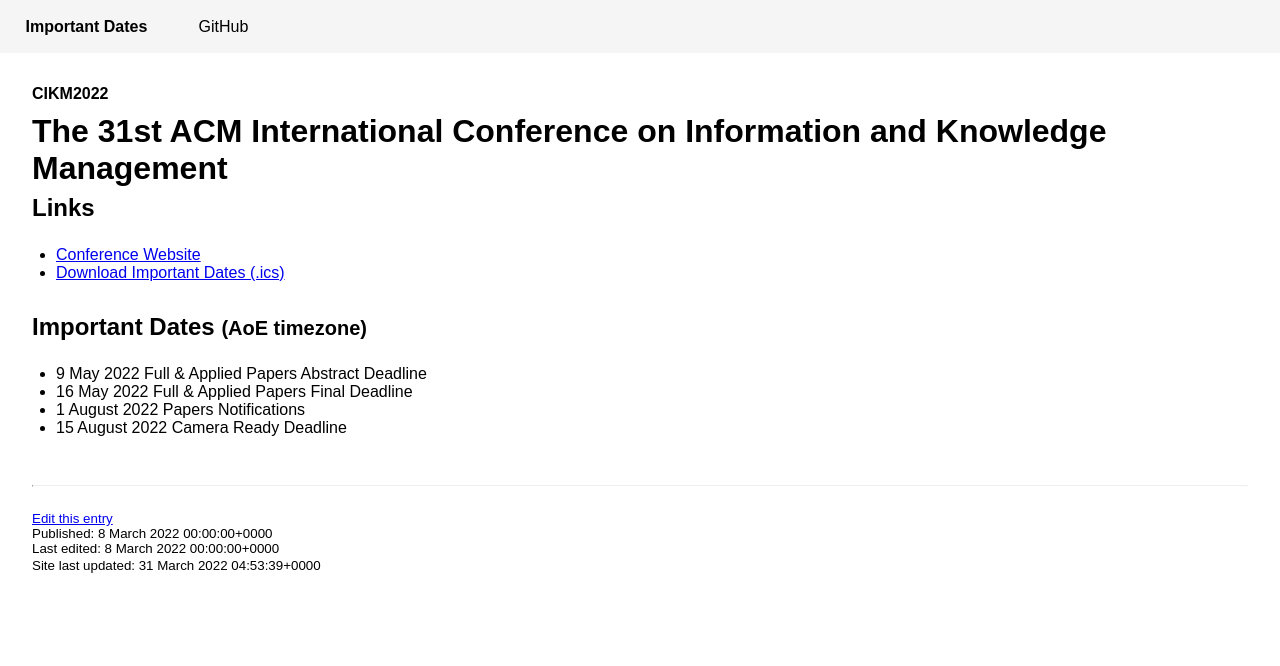
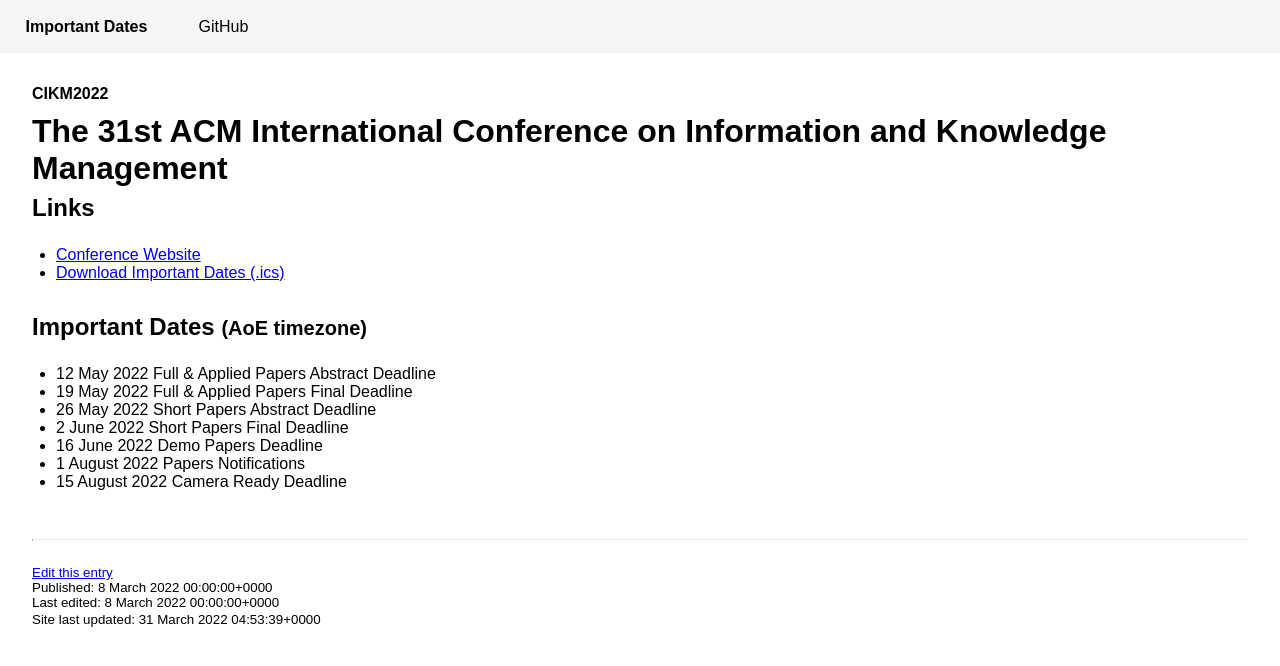
Before and after one commit to importantdates/importantdates.net, a Jekyll site: the page built from _conferences/CIKM2022.md, in a window 1280 px wide. Shown: the top 666 px of the page. Built offline with Jekyll 4.4.1, drawn with Linux system fonts in a browser that asks for light colours.

Commit message:
Updates deadlines for CIKM2022.

```diff
--- a/_conferences/CIKM2022.md
+++ b/_conferences/CIKM2022.md
@@ -7,9 +7,15 @@ published: 2022-03-08
 updated: 2022-03-08
 important_dates:
     - title: Full & Applied Papers Abstract Deadline
-      date: 2022-05-09 23:59:59
+      date: 2022-05-12 23:59:59
     - title: Full & Applied Papers Final Deadline
-      date: 2022-05-16 23:59:59
+      date: 2022-05-19 23:59:59
+    - title: Short Papers Abstract Deadline
+      date: 2022-05-26 23:59:59
+    - title: Short Papers Final Deadline
+      date: 2022-06-02 23:59:59
+    - title: Demo Papers Deadline
+      date: 2022-06-16 23:59:59
     - title: Papers Notifications
       date: 2022-08-01 23:59:59
     - title: Camera Ready Deadline
```
